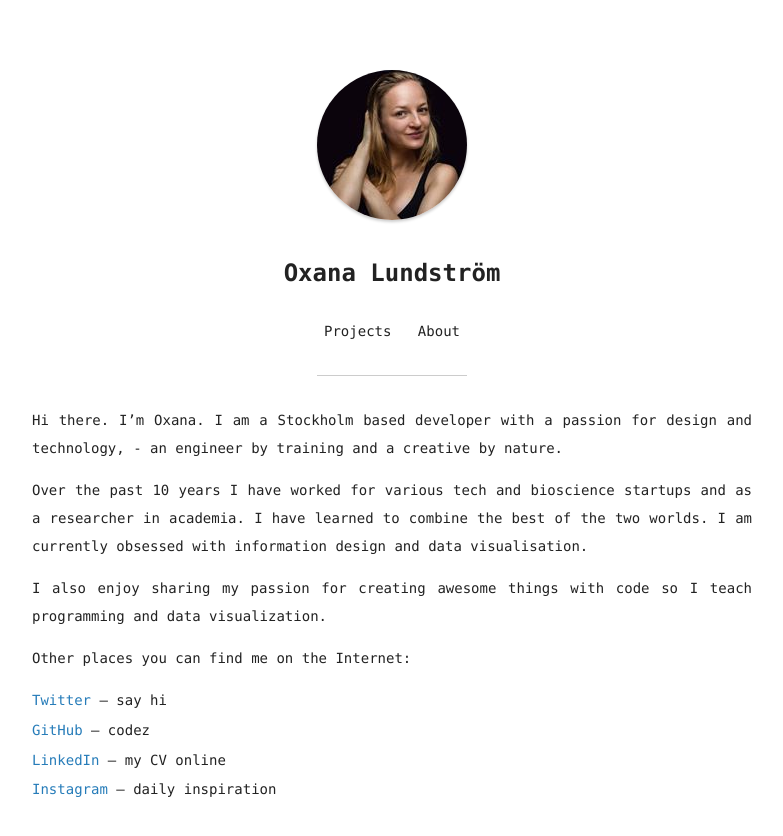
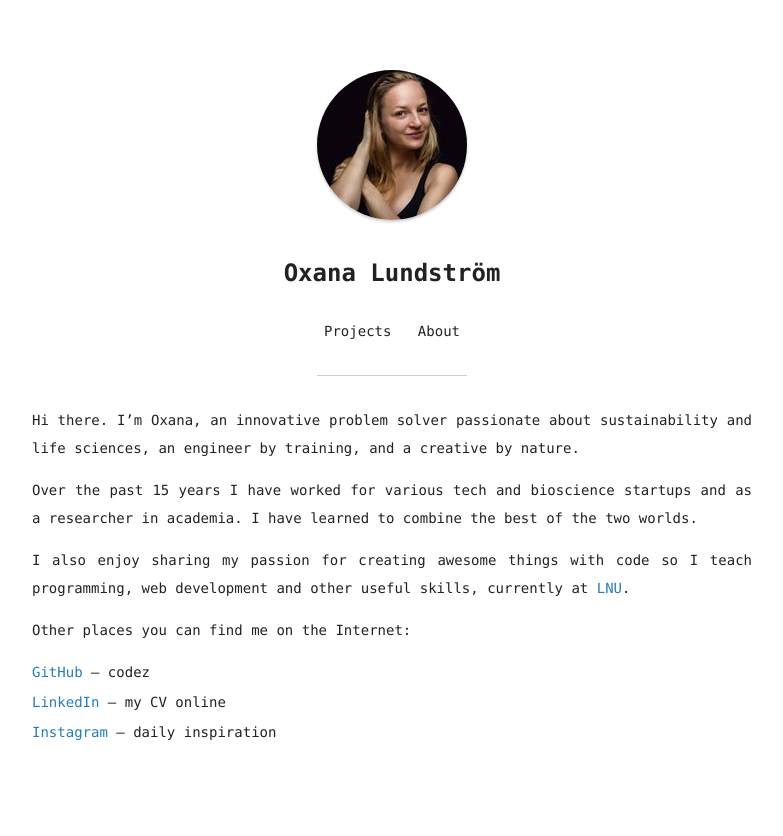
Before and after one commit to merenlin/merenlin.github.io, a Jekyll site: the page built from index.md, in a window 1280 px wide. Shown: the top 836 px of the page, without its empty margins (248-1031 px from the left). Built offline with Jekyll 4.4.1, drawn with Linux system fonts in a browser that asks for light colours; a script that is not in the unit is left out.

Commit message:
Update index.md

```diff
--- a/index.md
+++ b/index.md
@@ -3,16 +3,15 @@ layout: default
 title: About
 ---
 
-Hi there. I'm Oxana. I am a Stockholm based developer with a passion for design and technology, - an engineer by training and a creative by nature.
+Hi there. I'm Oxana, an innovative problem solver passionate about sustainability and life sciences, an engineer by training, and a creative by nature.
 
-Over the past 10 years I have worked for various tech and bioscience startups and as a researcher in academia. I have learned to combine the best of the two worlds. I am currently obsessed with information design and data visualisation.
+Over the past 15 years I have worked for various tech and bioscience startups and as a researcher in academia. I have learned to combine the best of the two worlds.
 
-I also enjoy sharing my passion for creating awesome things with code so I teach programming and data visualization.
+I also enjoy sharing my passion for creating awesome things with code so I teach programming, web development and other useful skills, currently at [LNU](http://lnu.se/).
 
 
 Other places you can find me on the Internet:
 
-- [Twitter](http://twitter.com/Merenlin) — say hi
-- [GitHub](https://github.com/oxananu) — codez
+- [GitHub](https://github.com/merenlin) — codez
 - [LinkedIn](https://www.linkedin.com/in/oxanasachenkova/) — my CV online
-- [Instagram](https://www.instagram.com/oxana.nu) — daily inspiration
+- [Instagram](https://www.instagram.com/merenlin) — daily inspiration
```
